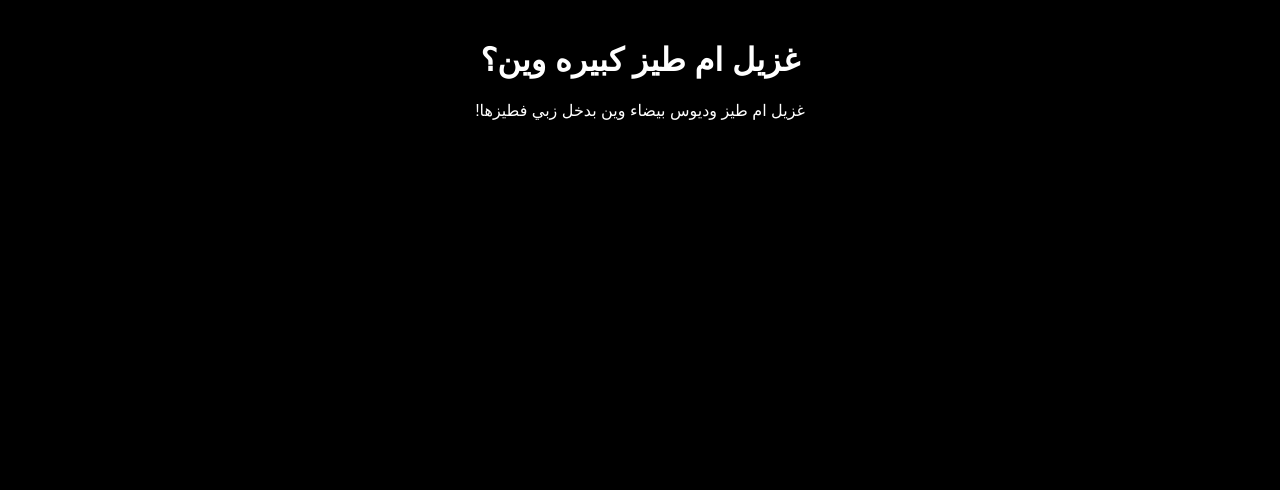
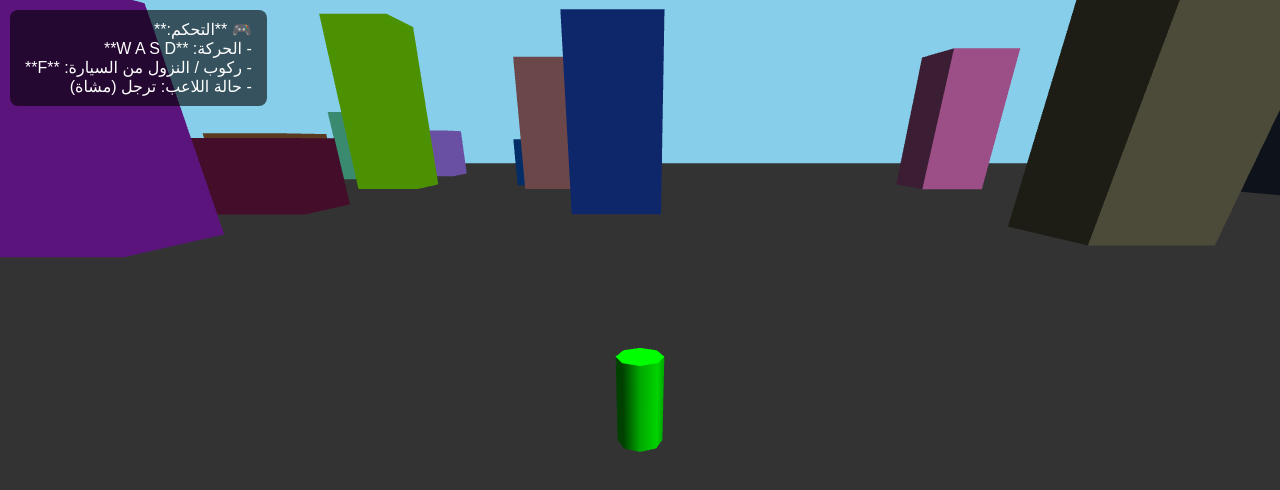
Before and after one commit to waleeddrik2180-max/-, a plain HTML site: page index.html in a window 1280 px wide. Drawn offline with nearby package versions, Linux system fonts and the light colour scheme; animation ran at ten frames a second.

Commit message:
index.html

```diff
--- a/index.html
+++ b/index.html
@@ -1,56 +1,146 @@
 <!DOCTYPE html>
-<html lang="ar" dir="rtl">
+<html lang="ar">
 <head>
   <meta charset="UTF-8">
-    <title>كس امك مص زبي - 3D</title>
+  <title>Open World Prototype</title>
   <style>
-        body { margin: 0; background: #000; color: #fff; font-family: sans-serif; overflow: hidden; cursor: none; }
-        #canvas { width: 100vw; height: 100vh; display: block; }
-        #ui { position: absolute; top: 20px; width: 100%; text-align: center; pointer-events: none; }
+    body { margin: 0; overflow: hidden; font-family: sans-serif; }
+    #ui {
+      position: absolute;
+      top: 10px;
+      left: 10px;
+      color: white;
+      background: rgba(0,0,0,0.6);
+      padding: 10px 15px;
+      border-radius: 8px;
+      direction: rtl;
+    }
   </style>
 </head>
 <body>
-    <div id="ui"><h1>غزيل ام طيز كبيره وين؟</h1><p> غزيل ام طيز وديوس بيضاء وين بدخل زبي فطيزها!</p></div>
-    <canvas id="canvas"></canvas>
+
+<div id="ui">
+  🎮 **التحكم:**<br>
+  - الحركة: **W A S D**<br>
+  - ركوب / النزول من السيارة: **F**<br>
+  - حالة اللاعب: <span id="status">ترجل (مشاة)</span>
+</div>
+
+<script src="https://cdnjs.cloudflare.com/ajax/libs/three.js/r128/three.min.js"></script>
 
 <script>
-    const canvas = document.getElementById('canvas');
-    const ctx = canvas.getContext('3d');
-    canvas.width = window.innerWidth;
-    canvas.height = window.innerHeight;
+  // 1. إعداد المشهد والكميرا
+  const scene = new THREE.Scene();
+  scene.background = new THREE.Color(0x87ceeb); // لون السماء
 
-    let player = { x: 0, y: 0, dir: 0 };
-    let frame = 0;
+  const camera = new THREE.PerspectiveCamera(75, window.innerWidth / window.innerHeight, 0.1, 1000);
+  const renderer = new THREE.WebGLRenderer({ antialias: true });
+  renderer.setSize(window.innerWidth, window.innerHeight);
+  document.body.appendChild(renderer.domElement);
 
-    function draw3D() {
-        ctx.fillStyle = "#050505";
-        ctx.fillRect(0, 0, canvas.width, canvas.height);
+  // إضاءة المشهد
+  const light = new THREE.DirectionalLight(0xffffff, 1);
+  light.position.set(20, 40, 20);
+  scene.add(light);
+  scene.add(new THREE.AmbientLight(0x404040));
 
+  // 2. إنشاء المدينة (الأرض والمباني)
+  const floor = new THREE.Mesh(
+    new THREE.PlaneGeometry(300, 300),
+    new THREE.MeshBasicMaterial({ color: 0x333333 })
+  );
+  floor.rotation.x = -Math.PI / 2;
+  scene.add(floor);
 
-        for(let i = 0; i < 20; i++) {
-            let depth = 1 - (i / 20) + (frame % 10) / 100;
-            let width = canvas.width * depth;
-            let height = canvas.height * depth;
-            ctx.strokeStyle = `rgba(255, 0, 0, ${depth})`;
-            ctx.strokeRect((canvas.width - width)/2, (canvas.height - height)/2, width, height);
+  // شوارع ومباني عشوائية
+  for (let i = 0; i < 40; i++) {
+    const h = Math.random() * 20 + 5;
+    const building = new THREE.Mesh(
+      new THREE.BoxGeometry(8, h, 8),
+      new THREE.MeshLambertMaterial({ color: Math.random() * 0xffffff })
+    );
+    building.position.set((Math.random() - 0.5) * 200, h / 2, (Math.random() - 0.5) * 200);
+    scene.add(building);
+  }
+
+  // 3. إنشاء اللاعب (شخصية خضراء)
+  const player = new THREE.Mesh(
+    new THREE.CylinderGeometry(0.5, 0.5, 2),
+    new THREE.MeshLambertMaterial({ color: 0x00ff00 })
+  );
+  player.position.set(0, 1, 0);
+  scene.add(player);
+
+  // 4. إنشاء السيارة (صندوق أحمر مع عجلات)
+  const car = new THREE.Group();
+  const carBody = new THREE.Mesh(
+    new THREE.BoxGeometry(2.5, 1.2, 5),
+    new THREE.MeshLambertMaterial({ color: 0xff0000 })
+  );
+  carBody.position.y = 0.8;
+  car.add(carBody);
+  car.position.set(10, 0, 10);
+  scene.add(car);
+
+  // 5. نظام الحركة والتحكم
+  let inCar = false;
+  let carSpeed = 0;
+  const keys = {};
+
+  window.addEventListener('keydown', e => {
+    keys[e.key.toLowerCase()] = true;
+
+    // زر ركوب السيارة F
+    if (e.key.toLowerCase() === 'f') {
+      const dist = player.position.distanceTo(car.position);
+      if (!inCar && dist < 4) {
+        inCar = true;
+        player.visible = false;
+        document.getElementById('status').innerText = "داخل السيارة 🚗";
+      } else if (inCar) {
+        inCar = false;
+        player.visible = true;
+        player.position.set(car.position.x + 3, 1, car.position.z);
+        document.getElementById('status').innerText = "ترجل (مشاة)";
       }
     }
+  });
 
+  window.addEventListener('keyup', e => keys[e.key.toLowerCase()] = false);
+
+  // 6. التحديث المستمر للعبة (Loop)
   function animate() {
-        frame++;
-        draw3D();
+    requestAnimationFrame(animate);
 
-        // تأثير رعب بسيط: وميض أحمر
-        if(Math.random() > 0.98) {
-            ctx.fillStyle = "rgba(255, 0, 0, 0.3)";
-            ctx.fillRect(0, 0, canvas.width, canvas.height);
-        }
-        requestAnimationFrame(animate);
+    if (!inCar) {
+      // حركة المشاة
+      if (keys['w']) player.position.z -= 0.15;
+      if (keys['s']) player.position.z += 0.15;
+      if (keys['a']) player.position.x -= 0.15;
+      if (keys['d']) player.position.x += 0.15;
+
+      // كاميرا تلحق اللاعب
+      camera.position.set(player.position.x, player.position.y + 5, player.position.z + 10);
+      camera.lookAt(player.position);
+    } else {
+      // قيادة السيارة
+      if (keys['w']) carSpeed = Math.min(carSpeed + 0.01, 0.4);
+      else if (keys['s']) carSpeed = Math.max(carSpeed - 0.01, -0.15);
+      else carSpeed *= 0.95; // احتكاك
+
+      if (keys['a']) car.rotation.y += 0.03;
+      if (keys['d']) car.rotation.y -= 0.03;
+
+      car.translateZ(-carSpeed);
+
+      // كاميرا تلحق السيارة
+      const camOffset = new THREE.Vector3(0, 4, 10).applyAxisAngle(new THREE.Vector3(0, 1, 0), car.rotation.y);
+      camera.position.copy(car.position).add(camOffset);
+      camera.lookAt(car.position);
     }
 
-    window.addEventListener('mousemove', (e) => {
-        player.dir = (e.clientX / canvas.width) * 10;
-    });
+    renderer.render(scene, camera);
+  }
 
   animate();
 </script>
```
Lines whose indentation alone changed are shown as unchanged.
